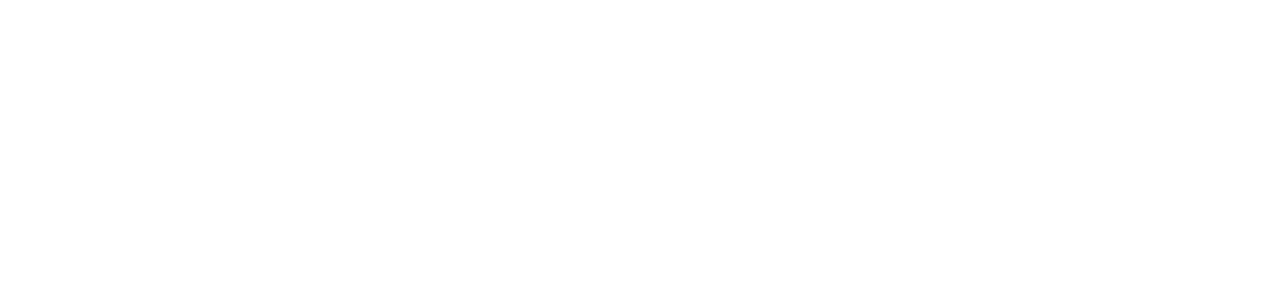
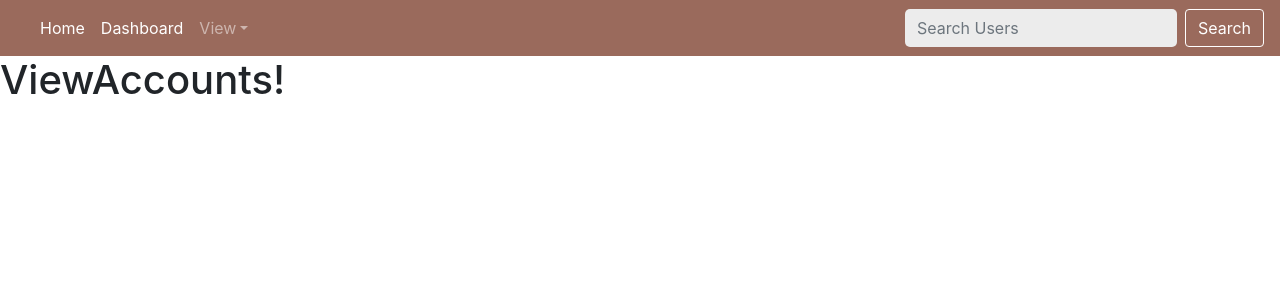
Before and after one commit to Software-Sleeps/DI-Capstone2-SocialNetworkLite, a React (Create React App) app: page /account in a window 1280 px wide. Shown: the top 300 px of the page. Built offline with nearby package versions, Linux system fonts and the light colour scheme.

Commit message:
added nav bar

```diff
--- a/src/App.js
+++ b/src/App.js
@@ -5,14 +5,15 @@ import React, { Component } from 'react';
 import Login from './components/Login/Login';
 import { Switch, Route } from 'react-router-dom'
 import Dashboard from './components/Dashboard/Dashboard';
-// import Navigation from './components/Navigation/Navigation';
+import Account from './components/Account/Account';
+import Navigation from './components/Navigation/Navigation';
 
 class App extends Component {
   render() {
     return (
       <div>
 
-        {/* <Navigation/> */}
+        <Navigation/>
 
         <Switch>
 
@@ -24,6 +25,10 @@ class App extends Component {
         <Dashboard />
       </Route>
 
+      <Route exact path="/account">
+        <Account/>
+      </Route>
+
       </Switch>
       </div>
     );
--- /dev/null
+++ b/src/components/Account/Account.js
@@ -0,0 +1,13 @@
+import React, { Component } from 'react';
+
+class Account extends Component {
+    render() {
+        return (
+            <div>
+                <h1>ViewAccounts!</h1>
+            </div>
+        );
+    }
+}
+
+export default Account;
--- /dev/null
+++ b/src/components/Navigation/Navigation.css
@@ -0,0 +1,4 @@
+.bg-mauve{
+    background-color: #9A6A5C;
+    color: white;
+}
--- a/src/components/Navigation/Navigation.js
+++ b/src/components/Navigation/Navigation.js
@@ -1,19 +1,61 @@
-import { Link } from "react-router-dom";
+import { Link, withRouter } from "react-router-dom";
 
 import React, { Component } from 'react';
+import { Navbar, Nav, Form, Button, FormControl, NavDropdown } from "react-bootstrap";
+import './Navigation.css'
 
-class Navigation extends Component {
-    render() {
+function Navigation(props){
+
+    //need to add CSS classes in objects
+    const styleLink = {
+        color: "white",
+        textDecoration: "none"
+    }
+
+    const searchButton = {
+        backgroundColor: "inherit",
+        color: "white",
+        border: "white 1px solid",
+        //trying to add a CSS hover attribute
+        "&:hover": {
+            backgroundColor: 'white',
+            color: "black"
+        }
+    }
         return (
             <div>
-                <ul>
-                    <li><Link to="/">Home</Link></li>
-                    <li><Link to="/login">Login</Link></li>
-                    <li><Link to="/dashboard">Dashboard</Link></li>
-                </ul>
+
+<Navbar bg="mauve" variant="dark">
+    <Navbar.Brand></Navbar.Brand>
+    <Nav className="mr-auto">
+      <Nav.Link><Link to="/" style={styleLink}>Home</Link></Nav.Link>
+      <Nav.Link><Link to="/dashboard" style={styleLink}>Dashboard</Link></Nav.Link>
+
+        {/* DROPDOWN */}
+      <NavDropdown title="View" id="navbarScrollingDropdown">
+        <NavDropdown.Item><Link to="/account">View Account</Link></NavDropdown.Item>
+        <NavDropdown.Divider />
+
+        <NavDropdown.Item>
+
+            {/* add logout component here */}
+            Logout
+
+        </NavDropdown.Item>
+
+      </NavDropdown>
+
+        {/* DROPDOWN */}
+
+    </Nav>
+    <Form inline>
+      <FormControl type="text" placeholder="Search Users" className="mr-sm-2" />
+      <Button variant="outline-info" style={searchButton}>Search</Button>
+    </Form>
+  </Navbar>
+
             </div>
         );
-    }
 }
 
 export default Navigation;
```
Also changed, not shown: src/components/Account/Account.css (added), src/components/Account/SetPicture/SetPicture.css (added), src/components/Account/SetPicture/SetPicture.js (added), src/components/Account/ViewAccount/ViewAccount.css (added), src/components/Account/ViewAccount/ViewAccount.js (added).
